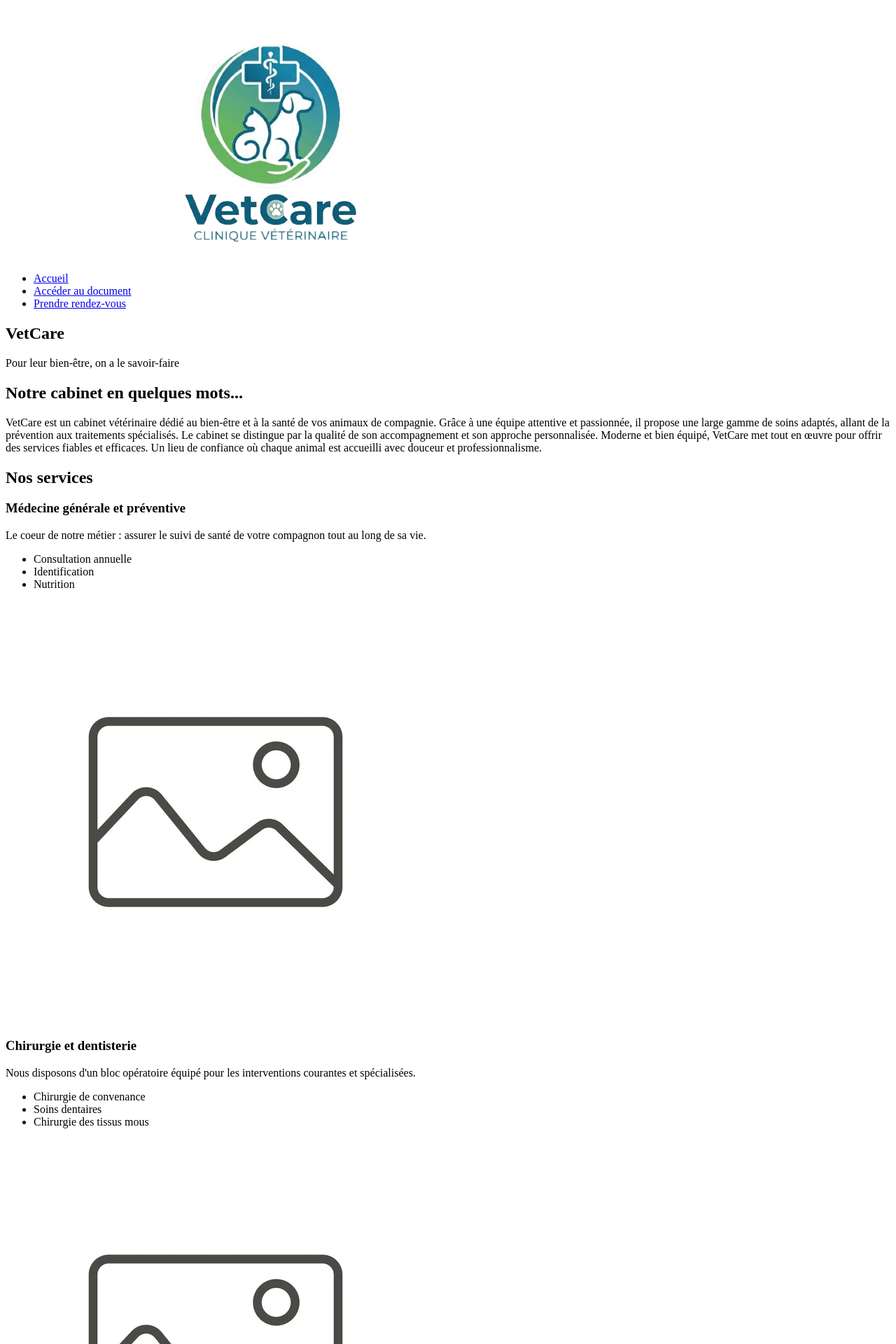
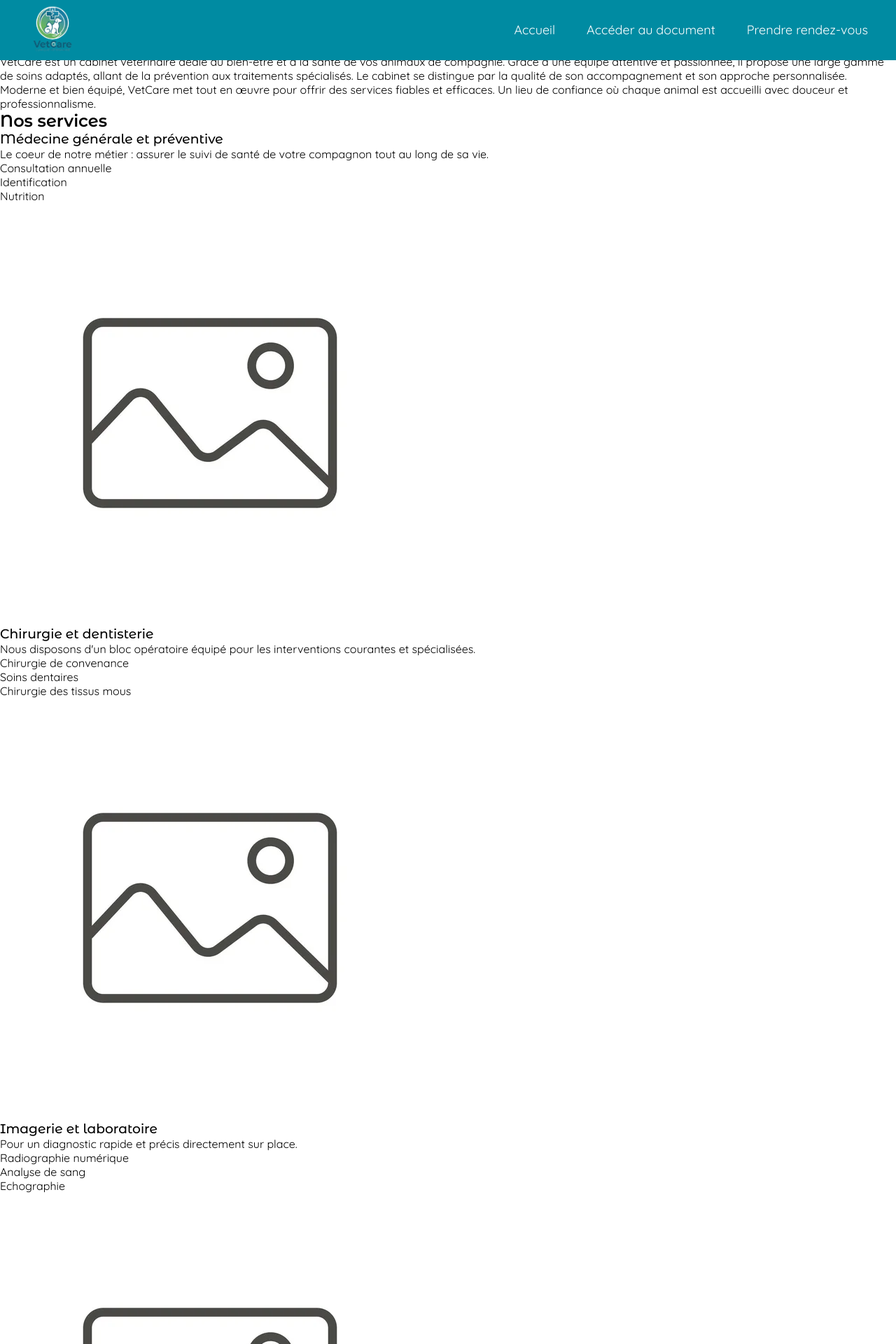
Before and after one commit to JeremyByrdyCheron/Symfony-veterinaire, a PHP site: page / in a window 1280 px wide. Shown: the top 1920 px of the page at 70% size. Run offline with PHP 8.4, Linux system fonts and the light colour scheme.

Commit message:
add header & footer

```diff
--- a/assets/css/style.css
+++ b/assets/css/style.css
@@ -0,0 +1,96 @@
+* {
+  margin: 0;
+}
+html {
+  scroll-behavior: smooth;
+}
+p {
+  font-family: "Quicksand";
+}
+ul {
+  font-family: "Quicksand";
+  list-style-type: none;
+  padding: 0;
+  margin: 0;
+}
+h1 {
+  font-family: "Montserrat Alternates";
+  font-weight: 650;
+}
+h2 {
+  font-family: "Montserrat Alternates";
+  font-weight: 550;
+}
+h3 {
+  font-family: "Montserrat Alternates";
+  font-weight: 450;
+}
+
+/* Nav */
+nav {
+  display: flex;
+  background-color: #008ba2;
+  position: fixed;
+  /* Recommandé pour passer au-dessus du contenu */
+  z-index: 1000;
+  width: 100vw;
+  justify-content: space-between;
+}
+nav ul {
+  display: flex;
+  /* distance entre chaque section des pages */
+  gap: 25px;
+  align-items: center;
+}
+li a {
+  text-decoration: none;
+  color: #fff;
+  font-size: 18px;
+  padding: 10px;
+  border-radius: 50px;
+  font-family: "Quicksand";
+}
+/* au passage de la souris sur les sections */
+li a:hover {
+  border-radius: 50px;
+  border: 1.5px solid #fff;
+  transition: 0.2s;
+}
+/* pour décoller le dernier élèment ul du bord */
+ul:last-child {
+  padding-right: 30px;
+}
+nav img {
+  width: 150px;
+  height: auto;
+}
+
+/* Footer */
+footer h2 {
+  text-align: center;
+}
+footer {
+  background-color: #008ba2;
+  padding: 20px 50px;
+  color: #fff;
+}
+.picto {
+    width: 32px;
+    height: 32px;
+}
+.contacts {
+  display: flex;
+  justify-content: space-evenly;
+  align-items: center;
+  margin-bottom: 32px;
+  margin-top: 32px;
+}
+.contacts p {
+    margin-left: -100px;
+}
+#copyright {
+  font-size: 11px;
+  display: flex;
+  justify-content: center;
+  text-decoration: none;
+}
--- a/assets/utils/footer.php
+++ b/assets/utils/footer.php
@@ -1,18 +1,20 @@
 <footer>
     <h2>Un problème ? Une question ? Contactez-nous !</h2>
-    <div>
-        <img src="assets/img/pictoTelephone.png" alt="icone de téléphone">
-        <p>01 23 45 67 89</p>
+    <div class="contacts">
+        <!-- Numéro de téléphone -->
+            <img class="picto" src="assets/img/pictoTelephone.png" alt="icone de téléphone">
+            <p>01 23 45 67 89</p>
+
+        <!-- Adresse mail -->
+            <img class="picto" src="assets/img/pictoMail.png" alt="icone d'une enveloppe de mail">
+            <p>Clinique-VetCare@gmail.com</p>
+
+        <!-- Adresse -->
+            <img class="picto" src="assets/img/pictoAdresse.png" alt="icone de localisation">
+            <p>12 rue des Érables 75000 Villeverte France</p>
+
     </div>
-    <div>
-        <img src="assets/img/pictoMail.png" alt="icone d'une enveloppe de mail">
-        <p>Clinique-VetCare@gmail.com</p>
-    </div>
-    <div>
-        <img src="assets/img/pictoAdresse.png" alt="icone de localisation">
-        <p>12 rue des Érables 75000 Villeverte France</p>
-    </div>
-    <p>© 2026 | VetCare | Tous droits réservés</p>
+    <p id="copyright">© 2026 | VetCare | Tous droits réservés</p>
 </footer>
 
 </body>
--- a/assets/utils/header.php
+++ b/assets/utils/header.php
@@ -3,10 +3,19 @@
 <html lang="fr">
 <head>
     <meta charset="UTF-8">
+    <!-- Intégration des polices d'écriture -->
+    <link rel="preconnect" href="https://fonts.googleapis.com">
+    <link rel="preconnect" href="https://fonts.gstatic.com" crossorigin>
+    <link href="https://fonts.googleapis.com/css2?family=Montserrat+Alternates:ital,wght@0,100;0,200;0,300;0,400;0,500;0,600;0,700;0,800;0,900;1,100;1,200;1,300;1,400;1,500;1,600;1,700;1,800;1,900&family=Quicksand:wght@300..700&display=swap" rel="stylesheet">
+    <!-- Intégration des fichiers css -->
     <link rel="stylesheet" href="assets/css/style.css"/>
     <link rel="stylesheet" href="assets/css/accueil.css"/>
     <link rel="stylesheet" href="assets/css/consultation.css"/>
     <link rel="stylesheet" href="assets/css/formulaire.css"/>
+    <!-- Intégration picto -->
+    <script type="module" src="https://unpkg.com/ionicons@7.1.0/dist/ionicons/ionicons.esm.js"></script>
+    <script nomodule src="https://unpkg.com/ionicons@7.1.0/dist/ionicons/ionicons.js"></script>
+    <!-- Intégration du favicon -->
     <link rel="icon" href="assets/img/favicon.png"/>
     <meta name="viewport" content="width=device-width, initial-scale=1.0">
     <title>VetCare</title>
@@ -14,8 +23,10 @@
 <body>
     <header>
         <nav>
+            <div>
+                <img src="assets/img/logo.png" alt="logo de VetCare qui représente un chien et un chat encerclé d'une main de couleur bleué et verte. Au dessus d'eux se trouve le bâton d'Asclépios enroulé d'un serpent dans la croix médicale.">
+            </div>
             <ul>
-                <img src="assets/img/logo.png" alt="logo de VetCare qui représente un chien et un chat encerclé d'une main de couleur bleué et verte. Au dessus d'eux se trouve le bâton d'Asclépios enroulé d'un serpent dans la croix médicale.">
                 <li><a href="index.php">Accueil</a></li>
                 <li><a href="consultDocument.php">Accéder au document</a></li>
                 <li><a href="formulaire.php">Prendre rendez-vous</a></li>
```
Also changed, not shown: assets/img/pictoAdresse.png, assets/img/pictoMail.png, assets/img/pictoTelephone.png.
